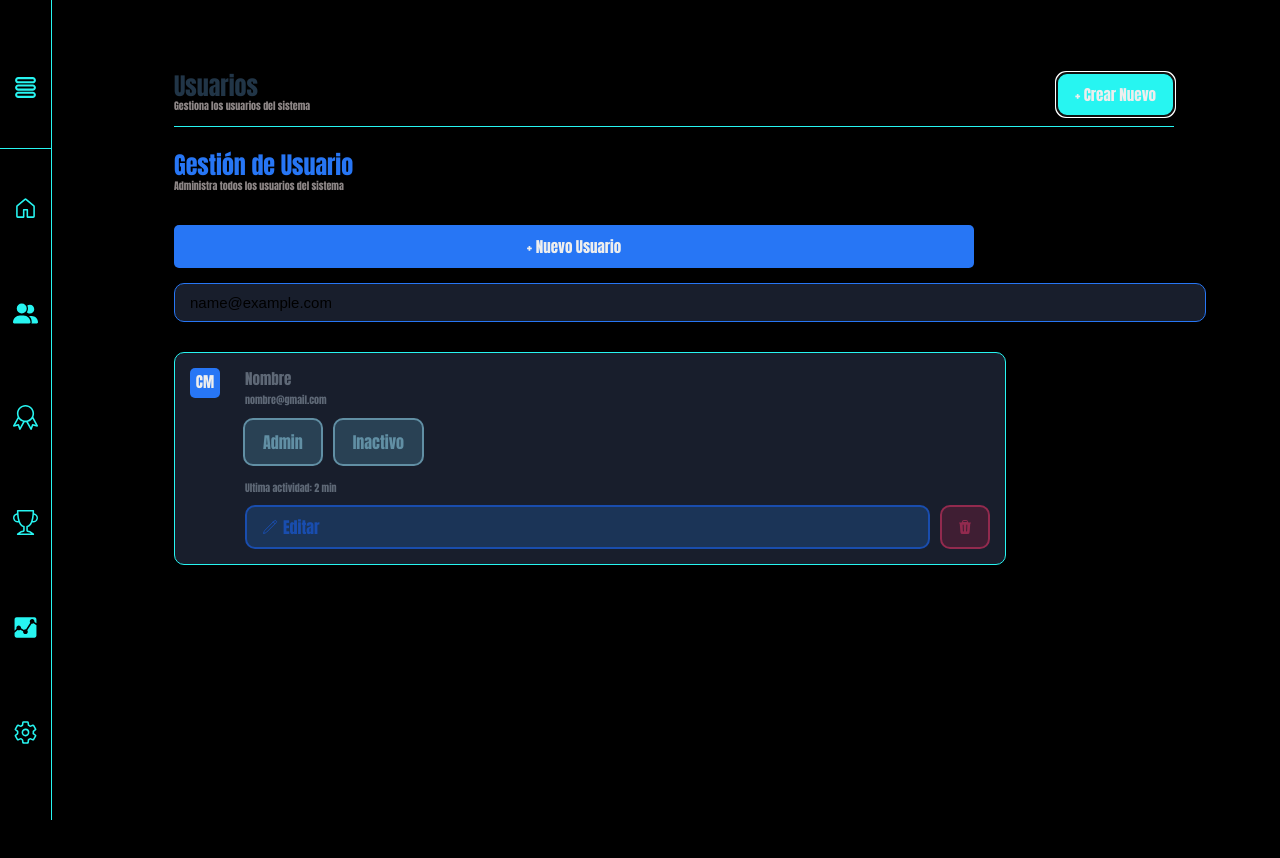
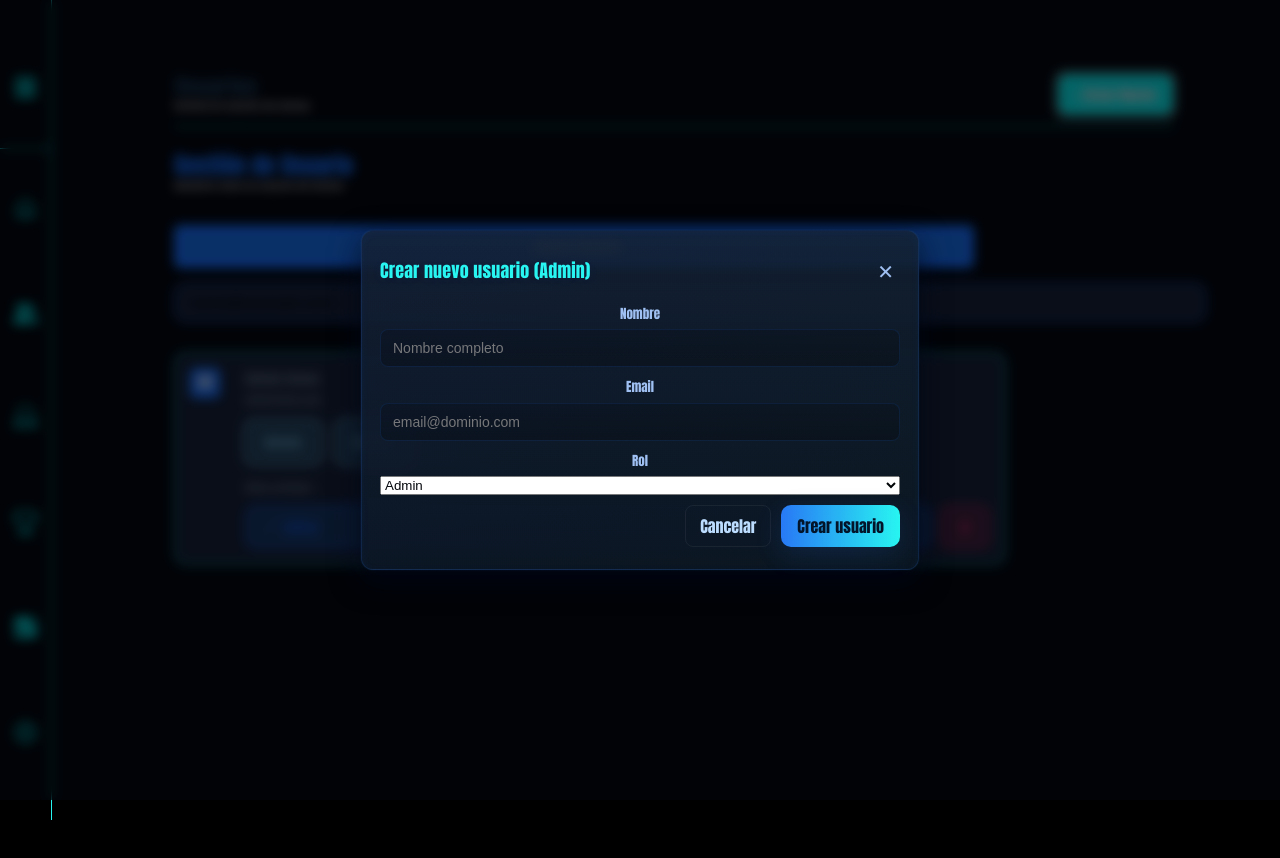
Before and after one commit to JohanTorres17/futbol, a React (Vite) app: page /gestion-usuario in a window 1280 px wide. Both pictures are taken after typing "name@example.com" into the empty fields and a click on the button "+ Crear Nuevo". Shown: the top 858 px of the page. Built offline with nearby package versions, Linux system fonts and the light colour scheme.

Commit message:
creacion de jugadores-usuarios-ligas

```diff
--- a/src/pages/Gestion-jugadores/index.jsx
+++ b/src/pages/Gestion-jugadores/index.jsx
@@ -6,6 +6,48 @@ import { RiTShirtLine } from "react-icons/ri";
 import './style.css'
 
 function Gestion_jugador () {
+     const [showModal, setShowModal] = useState(false);
+     const [form, setForm] = useState({ nombre: '', posicion: '', edad: '', estadisticas: '', equipo: '', precio: '' });
+     const [jugadores, setJugadores] = useState([
+        { id: 1, nombre: 'Lionel Messi', posicion: 'Delantero', edad: 36, estadisticas: 'Goles: 2', equipo: 'FC Barcelona', precio: '$50,000,000', activo: true }
+     ]);
+
+     const openModal = () => {
+        setForm({ nombre: '', posicion: '', edad: '', estadisticas: '', equipo: '', precio: '' });
+        setShowModal(true);
+     };
+     const closeModal = () => setShowModal(false);
+
+     const handleChange = (e) => {
+        const { name, value } = e.target;
+        setForm(prev => ({ ...prev, [name]: value }));
+     };
+
+     const handleSubmit = (e) => {
+        e.preventDefault();
+        if (!form.nombre || !form.posicion || !form.edad || !form.equipo) {
+           alert('Por favor completa los campos obligatorios.');
+           return;
+        }
+        const nuevo = {
+           id: Date.now(),
+           nombre: form.nombre,
+           posicion: form.posicion,
+           edad: Number(form.edad),
+           estadisticas: form.estadisticas,
+           equipo: form.equipo,
+           precio: form.precio,
+           activo: true
+        };
+        setJugadores(prev => [nuevo, ...prev]);
+        setShowModal(false);
+     };
+
+     const handleDelete = (id) => {
+        if (!confirm('¿Eliminar este jugador?')) return;
+        setJugadores(prev => prev.filter(j => j.id !== id));
+     };
+
      return(
         <>
    <div className='Gestion_jugadores'>
@@ -18,7 +60,7 @@ function Gestion_jugador () {
             </div>
 
             <div className='Boton-Nuevo'>
-               <button> + Crear Nuevo</button>
+               <button type="button" onClick={openModal}> + Crear Nuevo</button>
             </div>
          </div>
 
@@ -27,7 +69,7 @@ function Gestion_jugador () {
             <h4 className='sub'>Administra todos los jugadores registrados </h4>
 
             <div className='Boton-Jugador'>
-               <button> + Nuevo Jugador</button>
+               <button type="button" onClick={openModal}> + Nuevo Jugador</button>
             </div>
         </div>
 
@@ -38,25 +80,73 @@ function Gestion_jugador () {
          />
         </div>
 
-            <div className='Cartas-U'>
-               <div className='Avatar'>LM</div>
-                  <div className='Datos'>
-                        <h3>Lionel Messi</h3>
-                        <p>FC Barcelona</p>
-                        <p>36</p>
+            <div className='Cartas-List'>
+               {jugadores.map(j => (
+                 <div className='Cartas-U' key={j.id}>
+                   <div className='Avatar'>{j.nombre.split(' ').map(n=>n[0]).slice(0,2).join('')}</div>
+                   <div className='Datos'>
+                     <h3>{j.nombre}</h3>
+                     <p>{j.equipo}</p>
+                     <p>{j.edad}</p>
                      <div className='Actividad'>
-                        <h4 className='rol'><RiTShirtLine />  Delantero</h4>
-                        <h4 className='Tiempo-activo'>Activo</h4>
+                        <h4 className='rol'><RiTShirtLine />  {j.posicion}</h4>
+                        <h4 className='Tiempo-activo'>{j.activo ? 'Activo' : 'Inactivo'}</h4>
                      </div>
+                     <p>{j.estadisticas}</p>
+                     <p>Precio: {j.precio}</p>
                      <div className='Botones-Cartas'>
                         <button className='editar'><HiOutlinePencil /> Editar </button>
-                        <button className='basura'><HiTrash /></button>
+                        <button className='basura' onClick={() => handleDelete(j.id)}><HiTrash /></button>
                      </div>
-                  </div>
+                   </div>
+                 </div>
+               ))}
             </div>
 
       </div>
    </div>
+
+   {showModal && (
+     <div className="modal-overlay" onClick={closeModal}>
+       <div className="modal-panel" onClick={(e) => e.stopPropagation()}>
+         <div className="modal-header">
+           <h2>Crear nuevo jugador</h2>
+           <button type="button" className="modal-close" onClick={closeModal} aria-label="Cerrar modal">✕</button>
+         </div>
+         <form onSubmit={handleSubmit} className="form-modal">
+           <div className="form-row">
+             <label>Nombre</label>
+             <input name="nombre" value={form.nombre} onChange={handleChange} placeholder="Nombre completo" />
+           </div>
+           <div className="form-row">
+             <label>Posición</label>
+             <input name="posicion" value={form.posicion} onChange={handleChange} placeholder="Delantero, Defensa..." />
+           </div>
+           <div className="form-row">
+             <label>Edad</label>
+             <input name="edad" type="number" min="1" value={form.edad} onChange={handleChange} placeholder="e.g. 25" />
+           </div>
+           <div className="form-row">
+             <label>Estadísticas</label>
+             <input name="estadisticas" value={form.estadisticas} onChange={handleChange} placeholder="Goles, asistencias..." />
+           </div>
+           <div className="form-row">
+             <label>Equipo</label>
+             <input name="equipo" value={form.equipo} onChange={handleChange} placeholder="Equipo actual" />
+           </div>
+           <div className="form-row">
+             <label>Precio</label>
+             <input name="precio" value={form.precio} onChange={handleChange} placeholder="$1,000,000" />
+           </div>
+           <div className="modal-actions">
+             <button type="button" className="btn-cancel" onClick={closeModal}>Cancelar</button>
+             <button type="submit" className="btn-submit">Crear jugador</button>
+           </div>
+         </form>
+       </div>
+     </div>
+   )}
+
    </>
      )
 }
--- a/src/pages/Gestion-usuario/index.jsx
+++ b/src/pages/Gestion-usuario/index.jsx
@@ -6,6 +6,45 @@ import './style.css'
 
 
 function Gestion_usuario () {
+     const [showModal, setShowModal] = useState(false);
+     const [form, setForm] = useState({ nombre: '', email: '', role: 'Admin' });
+     const [users, setUsers] = useState([
+        { id: 1, nombre: 'Admin Demo', email: 'admin@demo.com', role: 'Admin', activo: true }
+     ]);
+
+     const openModal = () => {
+        setForm({ nombre: '', email: '', role: 'Admin' });
+        setShowModal(true);
+     };
+     const closeModal = () => setShowModal(false);
+
+     const handleChange = (e) => {
+        const { name, value } = e.target;
+        setForm(prev => ({ ...prev, [name]: value }));
+     };
+
+     const handleSubmit = (e) => {
+        e.preventDefault();
+        if (!form.nombre || !form.email) {
+           alert('Por favor completa todos los campos.');
+           return;
+        }
+        const nuevo = {
+           id: Date.now(),
+           nombre: form.nombre,
+           email: form.email,
+           role: form.role,
+           activo: true
+        };
+        setUsers(prev => [nuevo, ...prev]);
+        setShowModal(false);
+     };
+
+     const handleDelete = (id) => {
+        if (!confirm('¿Eliminar este usuario?')) return;
+        setUsers(prev => prev.filter(u => u.id !== id));
+     };
+
      return(
         <>
    <div className='Gestion_usuario'>
@@ -18,7 +57,7 @@ function Gestion_usuario () {
             </div>
 
             <div className='Boton-Nuevo'>
-               <button> + Crear Nuevo</button>
+               <button type="button" onClick={openModal}> + Crear Nuevo</button>
             </div>
          </div>
 
@@ -27,7 +66,7 @@ function Gestion_usuario () {
             <h4 className='sub'>Administra todos los usuarios del sistema </h4>
 
             <div className='Boton-Usuario'>
-               <button> + Nuevo Usuario</button>
+               <button type="button" onClick={openModal}> + Nuevo Usuario</button>
             </div>
         </div>
 
@@ -38,25 +77,62 @@ function Gestion_usuario () {
          />
         </div>
 
-        <div className='Cartas-U'>
-               <div className='Avatar'>CM</div>
+        <div className='Cartas-List'>
+           {users.map(user => (
+             <div className='Cartas-U' key={user.id}>
+               <div className='Avatar'>{user.nombre.split(' ').map(n=>n[0]).slice(0,2).join('')}</div>
                <div className='Datos'>
-               <h3>Nombre</h3>
-               <p>nombre@gmail.com</p>
+                 <h3>{user.nombre}</h3>
+                 <p>{user.email}</p>
                  <div className='Actividad'>
-               <h4 className='rol'>Admin</h4>
-               <h4 className='Tiempo-activo'>Inactivo</h4>
+                   <h4 className='rol'>{user.role}</h4>
+                   <h4 className='Tiempo-activo'>{user.activo ? 'Activo' : 'Inactivo'}</h4>
                  </div>
-               <p>Ultima actividad: 2 min</p>
+                 <p>Ultima actividad: --</p>
                  <div className='Botones-Cartas'>
                    <button className='editar'><HiOutlinePencil /> Editar </button>
-                  <button className='basura'><HiTrash /></button>
+                   <button className='basura' onClick={() => handleDelete(user.id)}><HiTrash /></button>
                  </div>
                </div>
+             </div>
+           ))}
         </div>
 
       </div>
    </div>
+
+   {showModal && (
+     <div className="modal-overlay" onClick={closeModal}>
+       <div className="modal-panel" onClick={(e) => e.stopPropagation()}>
+         <div className="modal-header">
+           <h2>Crear nuevo usuario (Admin)</h2>
+           <button type="button" className="modal-close" onClick={closeModal} aria-label="Cerrar modal">✕</button>
+         </div>
+         <form onSubmit={handleSubmit} className="form-modal">
+           <div className="form-row">
+             <label>Nombre</label>
+             <input name="nombre" value={form.nombre} onChange={handleChange} placeholder="Nombre completo" />
+           </div>
+           <div className="form-row">
+             <label>Email</label>
+             <input name="email" type="email" value={form.email} onChange={handleChange} placeholder="email@dominio.com" />
+           </div>
+           <div className="form-row">
+             <label>Rol</label>
+             <select name="role" value={form.role} onChange={handleChange}>
+               <option>Admin</option>
+               <option>Usuario</option>
+             </select>
+           </div>
+           <div className="modal-actions">
+             <button type="button" className="btn-cancel" onClick={closeModal}>Cancelar</button>
+             <button type="submit" className="btn-submit">Crear usuario</button>
+           </div>
+         </form>
+       </div>
+     </div>
+   )}
+
    </>
   )
 }
```
Lines whose indentation alone changed are shown as unchanged.
